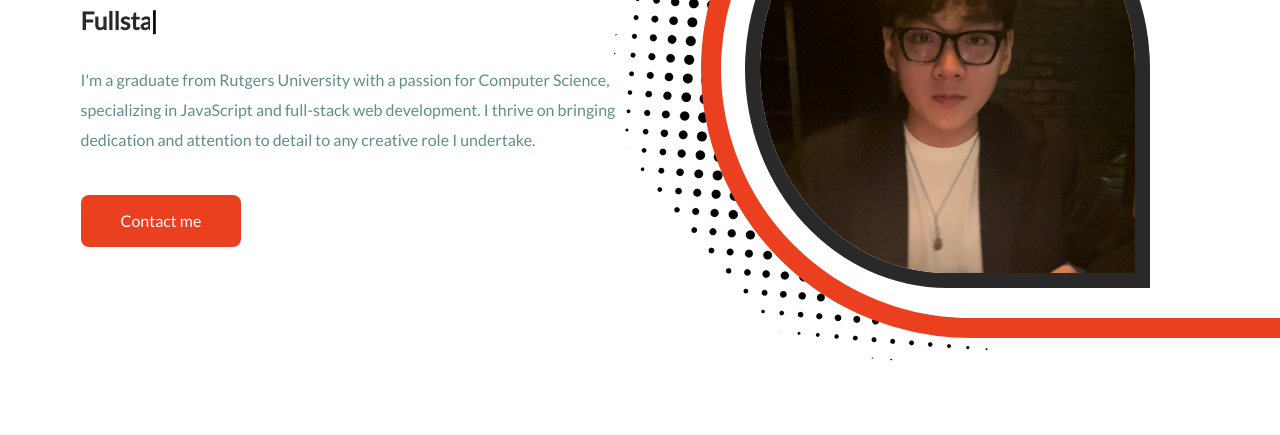
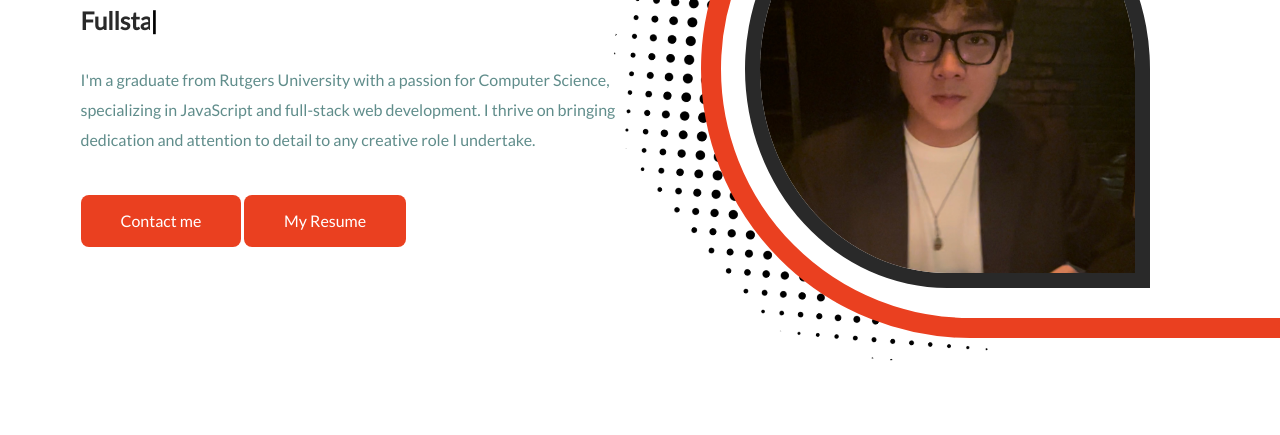
Before and after one commit to anhkhoinguyen1310/profile, a plain HTML site: page index.html in a window 1280 px wide. Shown: the part 340-775 px from the top of the page. Drawn offline with nearby package versions, Linux system fonts and the light colour scheme.

Commit message:
Add resume

```diff
--- a/index.html
+++ b/index.html
@@ -61,7 +61,10 @@
                         <div class="banner-btn">
                             <button>
                                 <a class="nav-link" href="#contact">Contact me</a></button>
+                            <button class="resume-button">
+                                <a class="resume nav-link" href="resume.pdf" target="_blank">My Resume</a></button>
                         </div>
+
                     </div>
                 </div>
                 <div class="col-md-6 col-12">
--- a/style.css
+++ b/style.css
@@ -159,6 +159,15 @@ a {
     background-color: #ea4020;
     font-size: 16px;
 
+}
+
+.resume {
+    color: #ffff;
+}
+
+.resume-button:hover {
+    background-color: #cb7c6f;
+    color: #ffff;
 }
 
 .banner-top {
```
Also changed, not shown: 1 other file.
